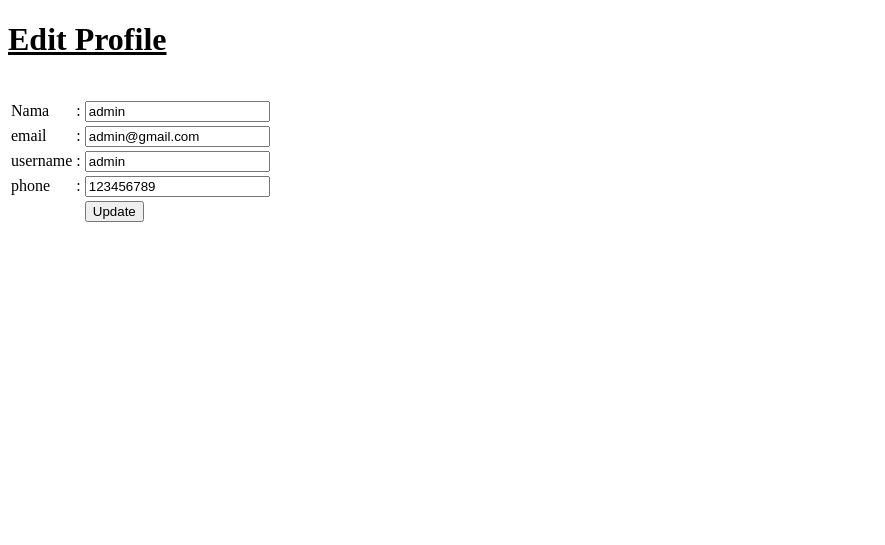
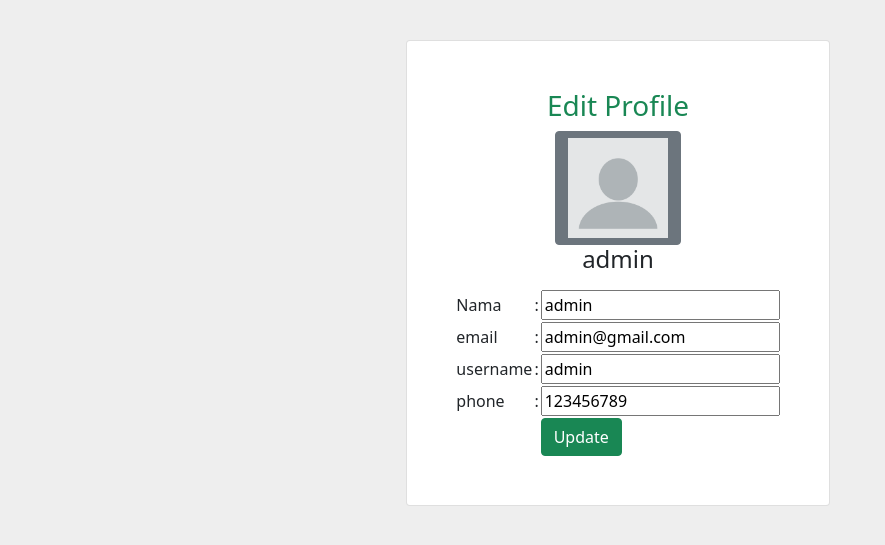
Before and after one commit to anangbagus/takemyherb, a PHP site: page /takemyherb/editprofile.php?id_user=0 in a window 1280 px wide. Shown: the top 545 px of the page, without its empty margins (0-885 px from the left). Run offline with PHP 8.4, Linux system fonts and the light colour scheme; a user stored in the database is signed in; data comes from the database, SQL or seed files in the repository; some libraries are stand-ins or nearby versions.

Commit message:
add bootstrap

```diff
--- a/editprofile.php
+++ b/editprofile.php
@@ -64,16 +64,24 @@
 <html>
 <head>
     <script src="https://ajax.googleapis.com/ajax/libs/jquery/1.11.1/jquery.min.js"></script>
+    <link rel="stylesheet" href="https://cdn.jsdelivr.net/npm/bootstrap-icons@1.7.2/font/bootstrap-icons.css">
+    <link href="https://cdn.jsdelivr.net/npm/bootstrap@5.1.3/dist/css/bootstrap.min.css" rel="stylesheet" integrity="sha384-1BmE4kWBq78iYhFldvKuhfTAU6auU8tT94WrHftjDbrCEXSU1oBoqyl2QvZ6jIW3" crossorigin="anonymous">
+    <link rel="stylesheet" href="css/style.css">
     <title>Edit Profile</title>
 </head>
-<body>
-
-    <h1><ins>Edit Profile</ins></h1>
-    <br>
-
-    <?php foreach($user as $row): ?>
+<body style="background-color: rgb(238,238,238);">
+<div class="container mt-4 mb-4 m-5 p-3 d-flex justify-content-center">
+        <div class="card p-5">
+            <h3 class="text-center text-success">Edit Profile</h3>
             <table>
             <form action="" method="post">
+            <?php foreach($user as $row): ?>
+            <div class="image d-flex flex-column justify-content-center align-items-center">
+                <button class="btn btn-secondary">
+
+                <img src="img/profile/2.jpg" height="100" width="100" />
+                </button> <h4><span class="name mt-3"><?= $row['nama_user'];?></span></h4>
+                <div class="d-flex flex-row justify-content-center align-items-center gap-2">
                 <tr>
                 <td>Nama</td>
                 <td>:</td>
@@ -106,11 +114,18 @@
                     <td></td>
                     <td></td>
                     <td>
-                    <input type="submit" value="Update" name="update">
+                        <input type="submit" value="Update" class="btn btn-success" name="update">
                     </td>
                 </tr>
+                </div>
+            </div>
+            <div class=" d-flex mt-2 text-center">
+            </div>
+            <?php endforeach; ?>
             </form>
             </table>
-    <?php endforeach;?>
+        </div>
+    </div>
+    <script src="https://cdn.jsdelivr.net/npm/bootstrap@5.1.3/dist/js/bootstrap.bundle.min.js" integrity="sha384-ka7Sk0Gln4gmtz2MlQnikT1wXgYsOg+OMhuP+IlRH9sENBO0LRn5q+8nbTov4+1p" crossorigin="anonymous"></script>
 </body>
 </html>
```
Also changed, not shown: img/profile/2.jpg (added). Lines whose indentation alone changed are shown as unchanged.
